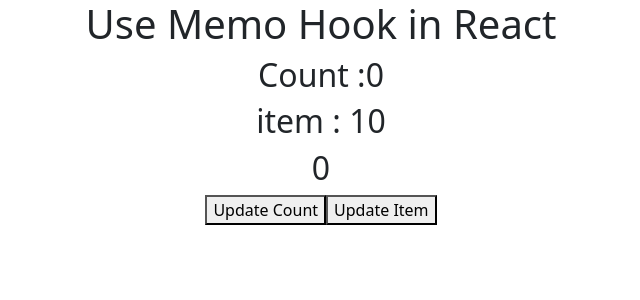
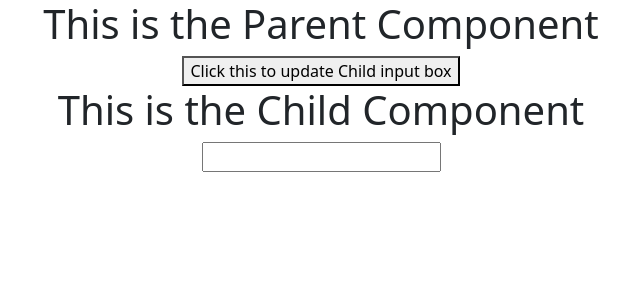
Before and after one commit to margub9363/React_Learning_from_Youtube, a React (Create React App) app in the folder blog/: page / in a window 1280 px wide. Shown: the top 300 px of the page, without its empty margins (319-959 px from the left). Built offline with nearby package versions, Linux system fonts and the light colour scheme.

Commit message:
forwardRef

```diff
--- a/blog/src/App.js
+++ b/blog/src/App.js
@@ -1,40 +1,24 @@
 import "./App.css";
 import "./style.css";
-import { Button } from "react-bootstrap";
-import { useState, useMemo } from "react";
+import ChildComponentWithInputBox from "./ChildComponentWithInputBox";
+import { useRef, forwardRef } from "react";
 function App() {
-  const [count, setCount] = useState(0);
-  const [item, setItem] = useState(10);
+  let inputRef = useRef(null);
 
-  const mutiCountMemo = useMemo(
-    function multicount() {
-      console.warn("multicount");
-      return count * 5;
-    },
-    [count]
-  );
+  function updateInput() {
+    inputRef.current.value = 1000;
+    inputRef.current.focus();
+    inputRef.current.style.color = "red";
+  }
 
   return (
     <>
       <div className="App">
-        <h1>Use Memo Hook in React</h1>
-        <h2>Count :{count}</h2>
-        <h2>item : {item}</h2>
-        <h2>{mutiCountMemo}</h2>
-        <button
-          onClick={() => {
-            setCount(count + 1);
-          }}
-        >
-          Update Count
+        <h1>This is the Parent Component</h1>
+        <button onClick={updateInput}>
+          Click this to update Child input box
         </button>
-        <button
-          onClick={() => {
-            setItem(item * 10);
-          }}
-        >
-          Update Item
-        </button>
+        <ChildComponentWithInputBox ref={inputRef} />
       </div>
     </>
   );
--- /dev/null
+++ b/blog/src/ChildComponentWithInputBox.js
@@ -0,0 +1,11 @@
+import { forwardRef } from "react";
+function ChildComponentWithInputBox(props, ref) {
+  return (
+    <>
+      <h1>This is the Child Component</h1>
+      <input type="text" ref={ref} />
+    </>
+  );
+}
+
+export default forwardRef(ChildComponentWithInputBox);
```
